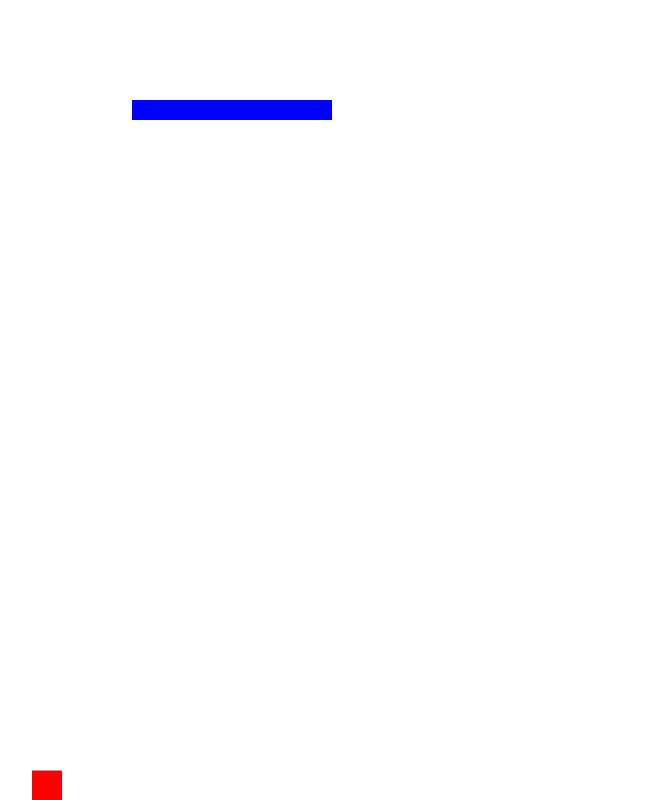
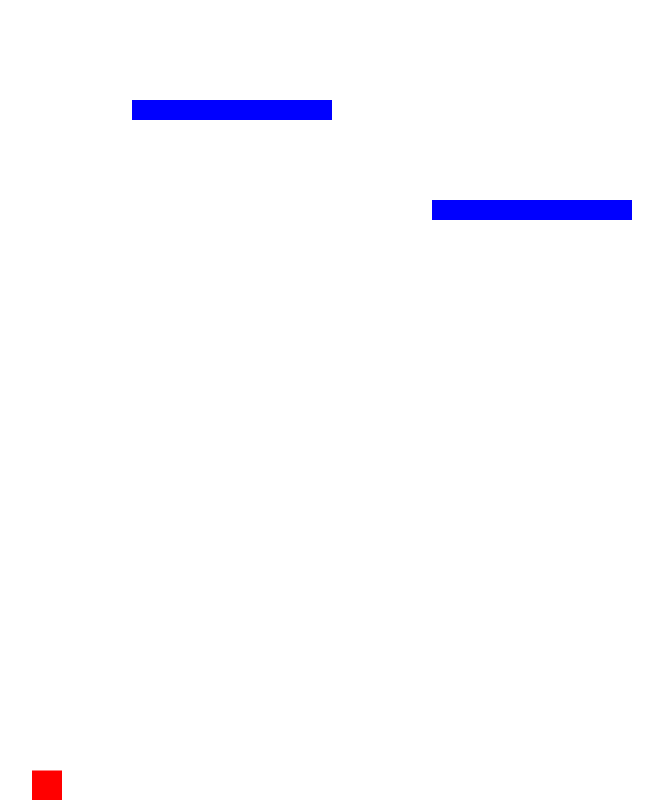
Before and after one commit to BDunnCode/Mario-Like-Game, a plain HTML site: page index.html in a window 1280 px wide. Shown: the whole page, without its empty margins (68-731 px from the left). Drawn offline with Linux system fonts and the light colour scheme.

Commit message:
next commit

```diff
--- a/index.html
+++ b/index.html
@@ -7,4 +7,4 @@ body {
 
 <canvas></canvas>
 
-<script src="index.js"></script>
+<script src="index.js" type="module"></script>
--- a/index.js
+++ b/index.js
@@ -37,11 +37,13 @@ class Player {
     }
 }
 
-class Platform {
-  constructor() {
+
+// He used destructuring here.
+class platform {
+  constructor({x, y}) {
     this.position = {
-      x: 200,
-      y: 100
+      x,
+      y
     }
 
     this.width = 200
@@ -55,37 +57,69 @@ class Platform {
 }
 
 const player = new Player()
-const platform = new Platform()
+const platforms = [new platform({
+  x: 200, y: 100
+}), new platform({x: 500, y: 200})]
 
 const keys = {
     left: {
     pressed: false
   },
     right: {
-      pressed: false
+    pressed: false
   }
 }
+
+let scrollOffset = 0;
 
 function animate() {
   requestAnimationFrame(animate)
   c.clearRect(0, 0, canvas.width, canvas.height)
   player.update()
-  platform.draw()
+  platforms.forEach((platform) => {
+    platform.draw()
+  })
 
-  if (keys.right.pressed) {
+  if (keys.right.pressed && player.position.x < 400) {
     player.velocity.x = 5
-  } else if (keys.left.pressed) {
+  } else if (keys.left.pressed && player.position.x > 100) {
     player.velocity.x = -5
+  } else {
+    player.velocity.x = 0
+
+    if (keys.right.pressed) {
+      scrollOffset += 5
+      platforms.forEach((platform) => {
+        platform.position.x -= 5
+      })
+    } else if (keys.left.pressed) {
+      scrollOffset -= 5
+      platforms.forEach((platform) => {
+        platform.position.x += 5
+    })
   }
-  else player.velocity.x = 0
+}
+
+console.log(scrollOffset)
+
+
+
 
   // platform collision detection
-  if (player.position.y + player.height <= platform.position.y && player.position.y + player.height
+  platforms.forEach((platform) => {
+  if (
+    player.position.y + player.height <= platform.position.y && player.position.y + player.height
     + player.velocity.y >= platform.position.y && player.position.x + player.width >= platform.position.x
     && player.position.x <= platform.position.x + platform.width) {
     player.velocity.y = 0;
+    }
+  })
+  if (scrollOffset > 2000) {
+    console.log('you win')
   }
 }
+
+
 
 animate()
 
```
Also changed, not shown: img/background.png (added), img/hills.png (added), img/platform.png (added), img/platformSmallTall.png (added), img/spriteRunLeft.png (added), img/spriteRunRight.png (added), img/spriteStandLeft.png (added), img/spriteStandRight.png (added).
